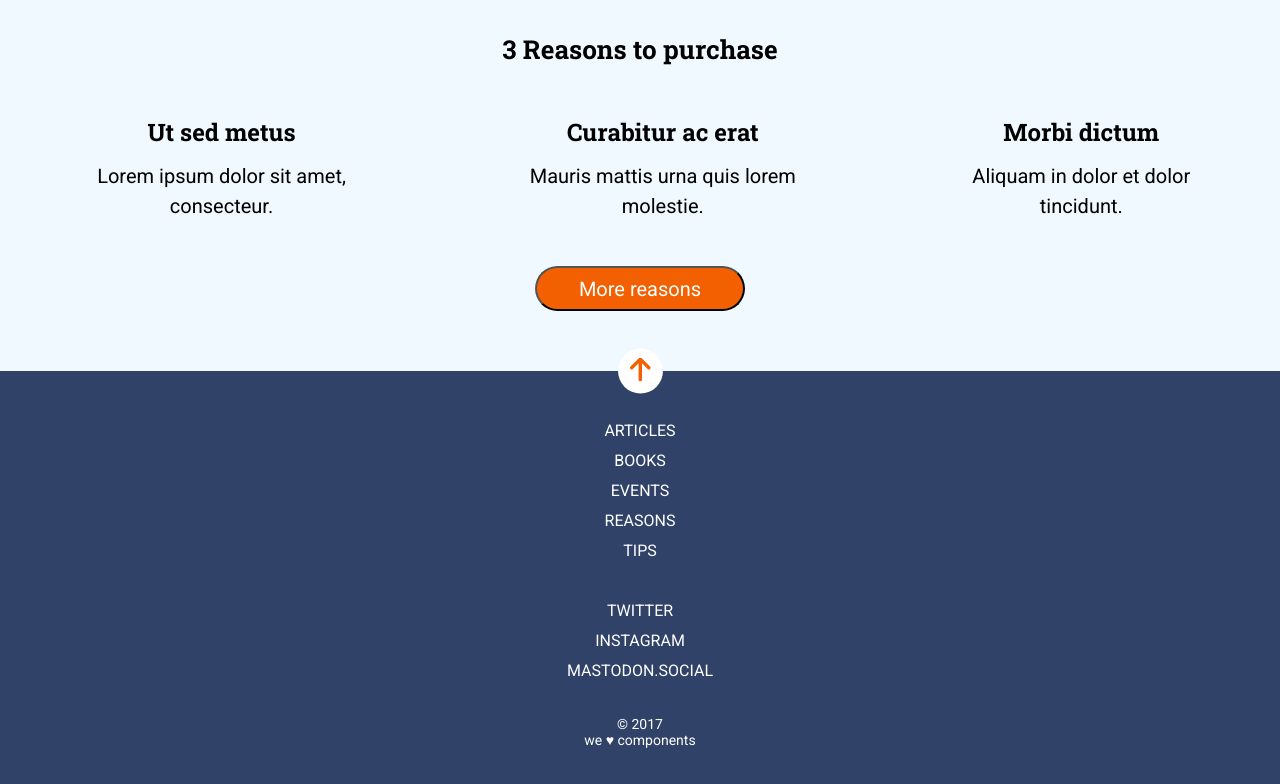
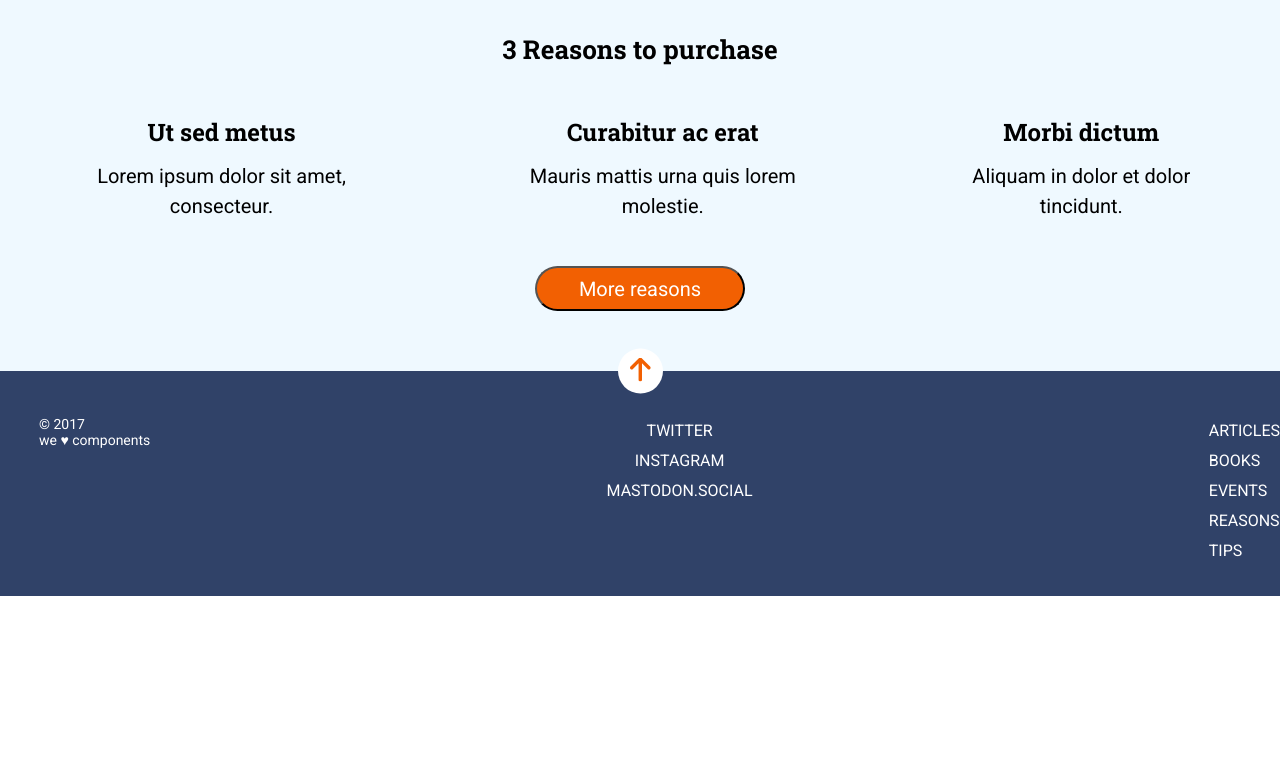
Before and after one commit to chicano85/anonimous-proxy, a website: page src/html/index.html in a window 1280 px wide. Shown: the part 1013-1797 px from the top of the page. After the commit the page ends 1609 px from the top, so only its background shows below. Drawn offline with nearby package versions, Linux system fonts and the light colour scheme; files that its build step writes are made by us from their sources; files whose address does not match are found by name.

Commit message:
add changes footer tablet

```diff
--- a/src/html/partials/footer.html
+++ b/src/html/partials/footer.html
@@ -8,7 +8,7 @@
       />
     </a>
   </div>
-  <div>
+  <div class="footer__div">
     <div class="footer--articles">
       <ul>
         <li>
@@ -57,8 +57,9 @@
         </li>
       </ul>
     </div>
+
+    <small class="footer__small">
+      <span>&copy; 2017</span><span>we ♥ components</span></small
+    >
   </div>
-  <small class="footer__small">
-    <span>&copy; 2017</span><span>we ♥ components</span></small
-  >
 </footer>
--- a/src/scss/layout/_footer.scss
+++ b/src/scss/layout/_footer.scss
@@ -6,6 +6,7 @@
   align-items: center;
   text-align: center;
   background-color: #304268;
+  position: relative;
 }
 
 .footer__link {
@@ -43,3 +44,22 @@
   color: white;
   margin-bottom: 45px;
 }
+
+/* tablet */
+
+@media all and (min-width: 768px) {
+  .footer__div {
+    display: flex;
+    flex-direction: row-reverse;
+    justify-content: space-between;
+    width: 100%;
+  }
+
+  .footer__small {
+    text-align: left;
+    margin-left: 39px;
+  }
+  .footer--articles {
+    text-align: left;
+  }
+}
--- a/src/scss/layout/_main.scss
+++ b/src/scss/layout/_main.scss
@@ -164,6 +164,4 @@
   .reasons__button {
     width: 210px;
   }
-
-  /* footer */
 }
```
